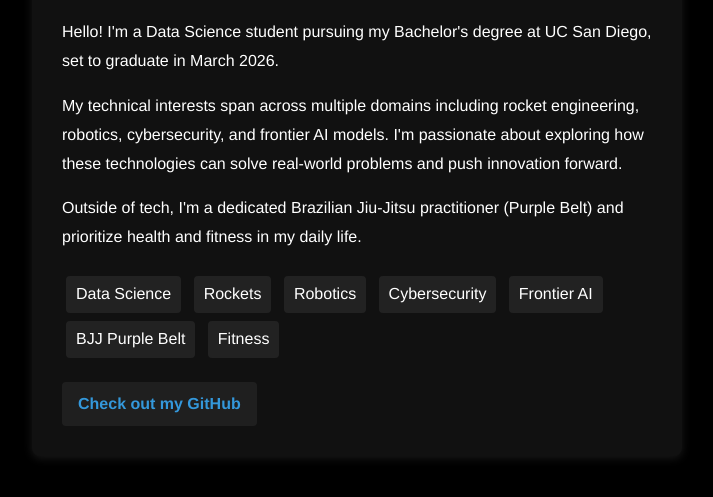
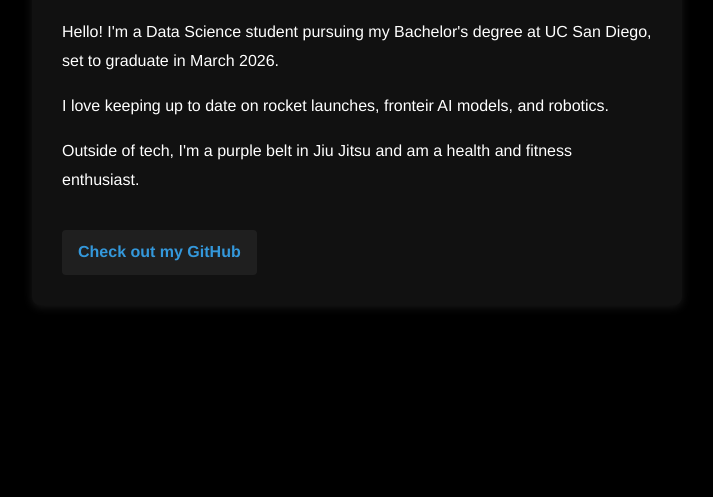
Before and after one commit to johnwcollins/johnwcollins.github.io, a plain HTML site: page index.html in a window 1280 px wide. Shown: the part 143-640 px from the top of the page, without its empty margins (283-996 px from the left). Drawn offline with Linux system fonts and the light colour scheme.

Commit message:
Update index.html

```diff
--- a/index.html
+++ b/index.html
@@ -61,22 +61,13 @@
         <div class="bio">
             <p>Hello! I'm a Data Science student pursuing my Bachelor's degree at UC San Diego, set to graduate in March 2026.</p>
 
-            <p>My technical interests span across multiple domains including rocket engineering, robotics, cybersecurity, and frontier AI models. I'm passionate about exploring how these technologies can solve real-world problems and push innovation forward.</p>
+            <p>I love keeping up to date on rocket launches, fronteir AI models, and robotics.</p>
 
-            <p>Outside of tech, I'm a dedicated Brazilian Jiu-Jitsu practitioner (Purple Belt) and prioritize health and fitness in my daily life.</p>
+            <p>Outside of tech, I'm a purple belt in Jiu Jitsu and am a health and fitness enthusiast.</p>
 
-            <div class="interests">
-                <span>Data Science</span>
-                <span>Rockets</span>
-                <span>Robotics</span>
-                <span>Cybersecurity</span>
-                <span>Frontier AI</span>
-                <span>BJJ Purple Belt</span>
-                <span>Fitness</span>
-            </div>
         </div>
 
-        <a href="https://github.com/yourusername" class="social-link">Check out my GitHub</a>
+        <a href="https://github.com/johnwcollins" class="social-link">Check out my GitHub</a>
     </div>
 </body>
 </html>
```
